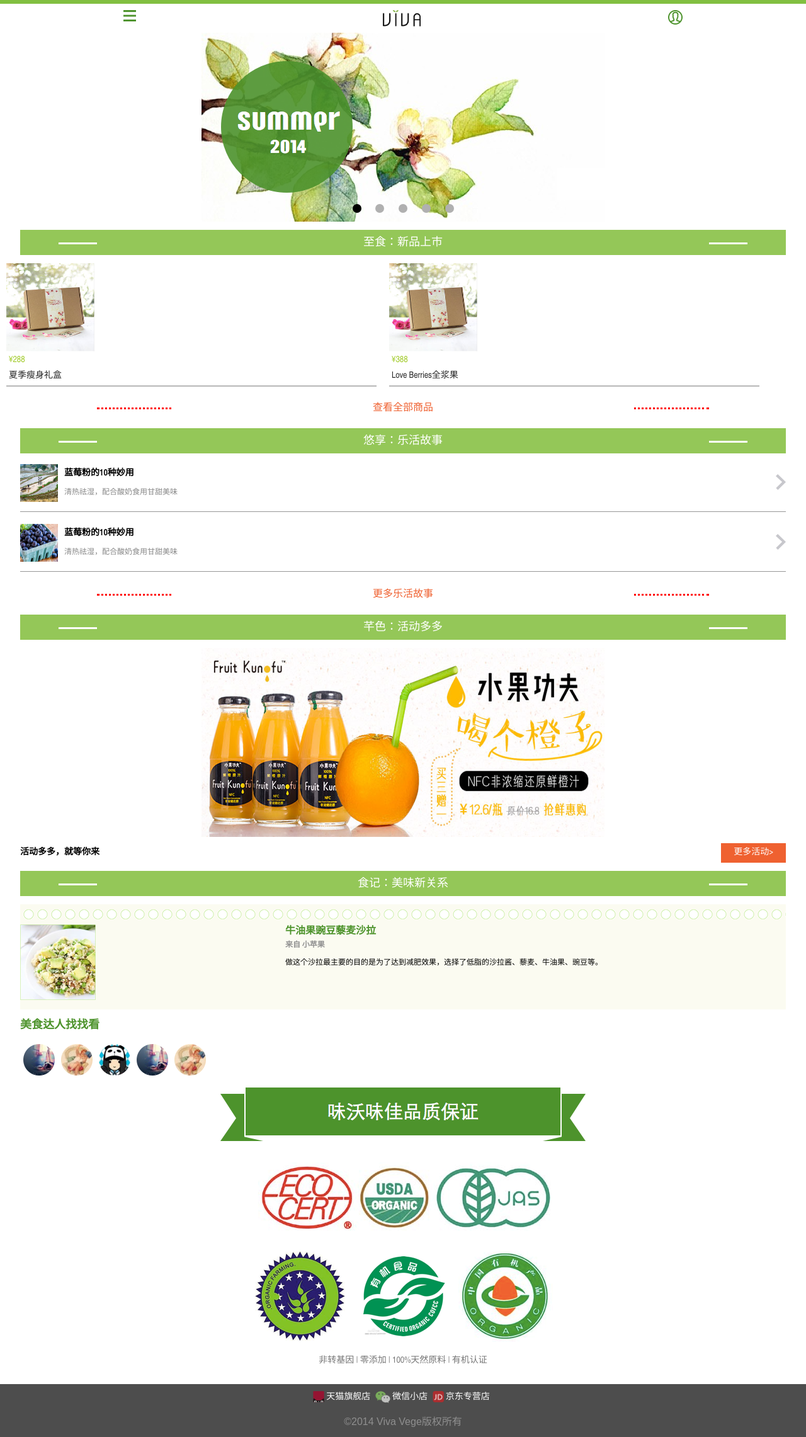
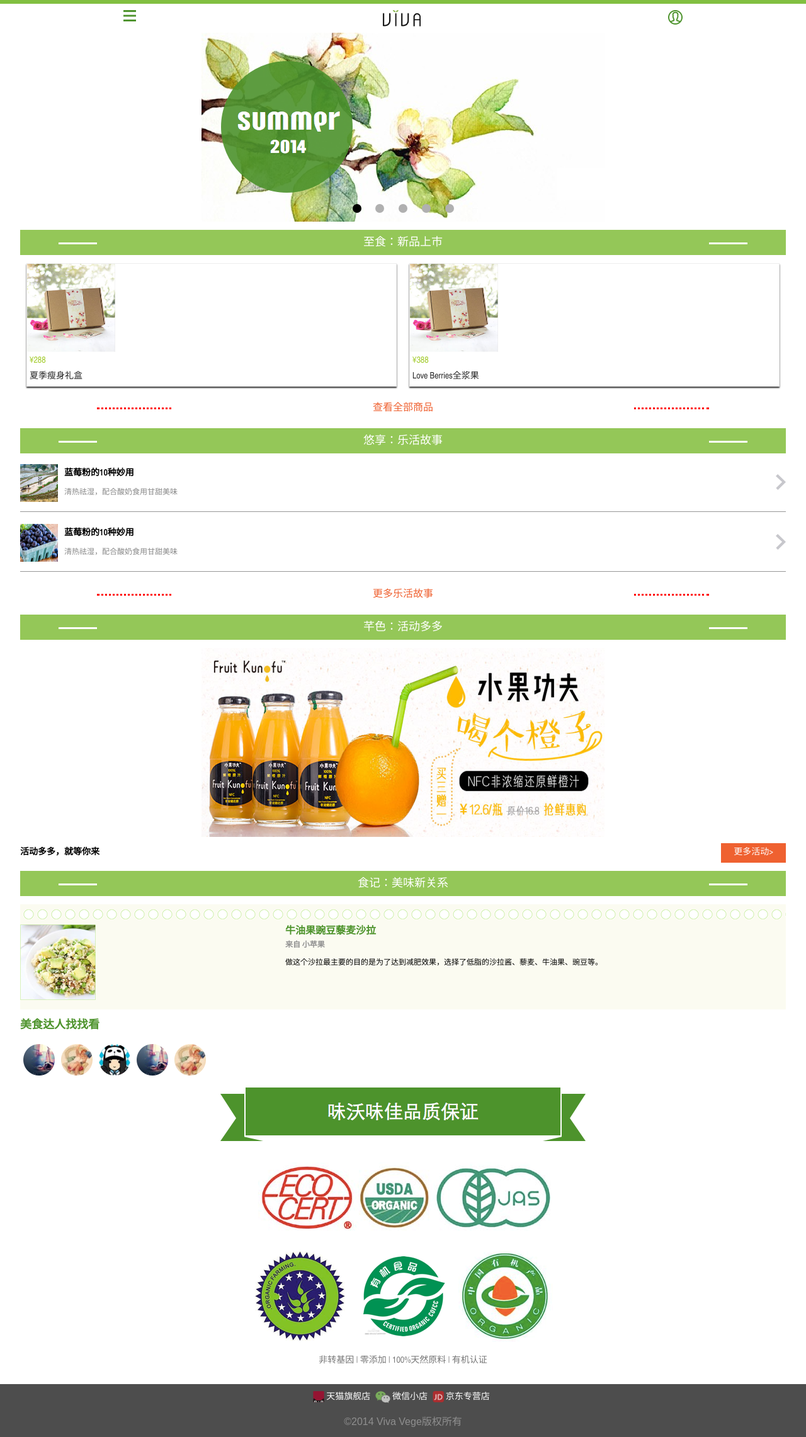
Before and after one commit to wkylin/wkylin.github.com, a Jekyll site: the page assets/viva/static/index.html, which Jekyll copies as it is, in a window 1280 px wide. Shown: the whole page at 63% size. Built offline with Jekyll 4.4.1, drawn with Linux system fonts in a browser that asks for light colours.

Commit message:
add viva

```diff
--- a/assets/viva/static/css/index.css
+++ b/assets/viva/static/css/index.css
@@ -182,10 +182,10 @@
     display: -webkit-box;
     display: box;
     width: 95%;
+    margin: 0 auto;
 }
 
 .ui-figure figure {
-    border-bottom: 2px solid #b8b8b8;
 
 }
 
@@ -195,6 +195,8 @@
     box-flex: 1;
     text-align: left;
     margin: 0 10px;
+    border:1px solid #eee;
+    box-shadow:0 2px  2px #333;
 }
 
 .ui-figure img {
```
